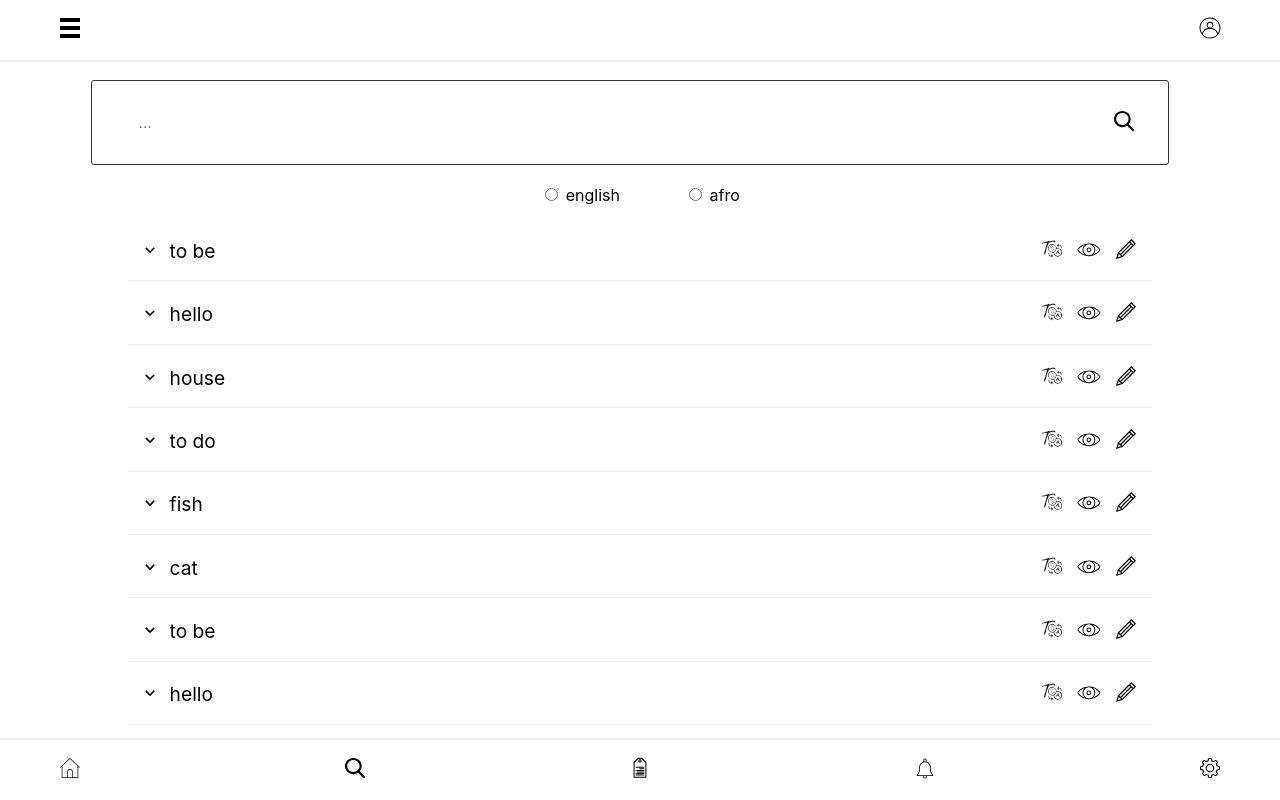
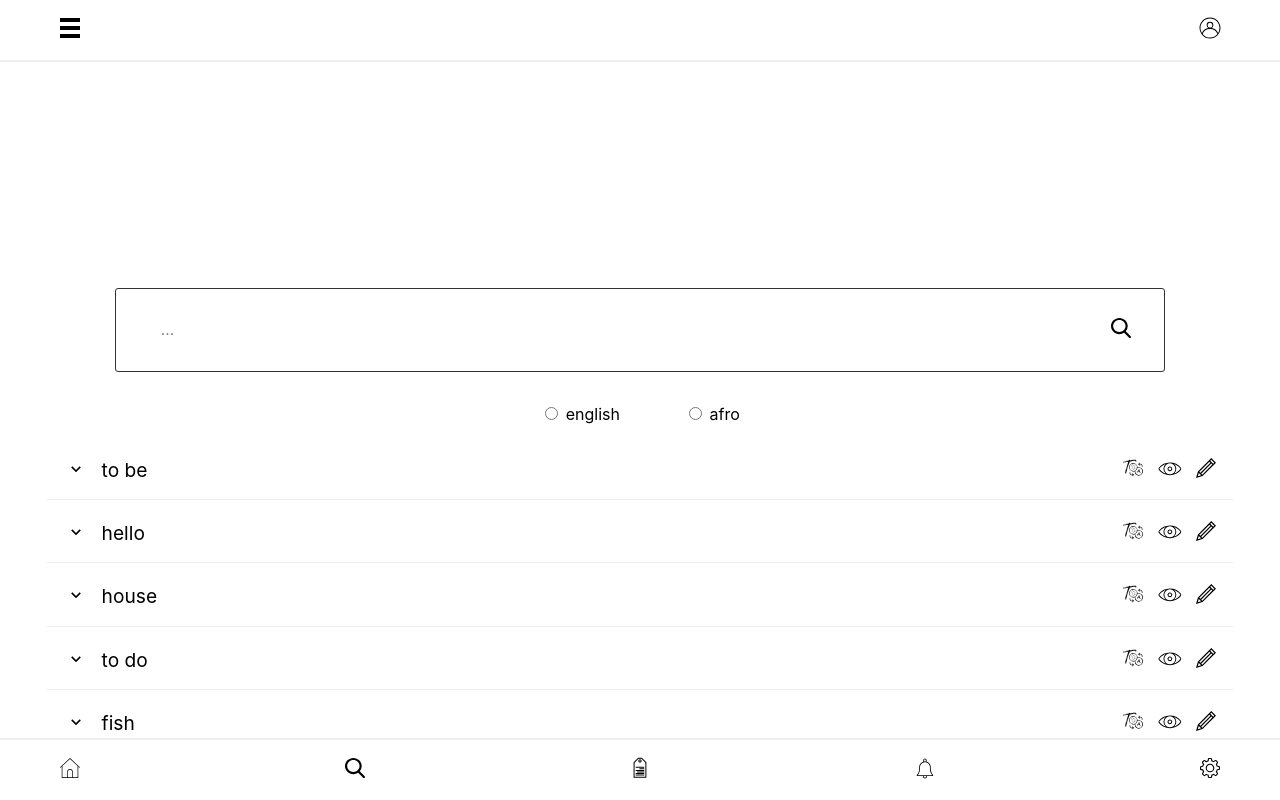
Before and after one commit to Lionprincipe/bilangum, a React (Create React App) app: page / in a window 1280 px wide. Shown: the top 800 px of the page. Built offline with nearby package versions, Linux system fonts and the light colour scheme.

Commit message:
decomposed word with body, header, footer

```diff
--- /dev/null
+++ b/src/components/BtnTray.js
@@ -0,0 +1,28 @@
+import React from 'react'
+import PropTypes from 'prop-types'
+import styled from 'styled-components'
+
+import Icon from './Icon'
+import Button from './Button'
+
+const Wrapper = styled.div`
+  display: flex;
+  align-items: center;
+  justify-content: space-evenly;
+`
+
+const BtnTray = ({ btnList }) => {
+  const elList = btnList.map((el, index) => (
+    <Button key={index}>
+      <Icon type={el.type} rotate={el.rotate} />
+    </Button>
+  ))
+
+  return <Wrapper>{elList}</Wrapper>
+}
+
+BtnTray.propTypes = {
+  btnList: PropTypes.arrayOf(PropTypes.object),
+}
+
+export default BtnTray
--- a/src/components/SearchField.js
+++ b/src/components/SearchField.js
@@ -20,7 +20,7 @@ const Wrapper = styled.div`
   height: 32px;
   border-radius: 3px;
   font-size: 1em;
-  margin: 80px 20px 20px 0;
+  margin: 2em;
   padding: 2%;
   width: 80%;
 `
--- a/src/components/WordCard.js
+++ b/src/components/WordCard.js
@@ -1,54 +1,32 @@
 import React from 'react'
 import PropTypes from 'prop-types'
 import styled from 'styled-components'
-import Icon from './Icon'
-import Button from './Button'
+
+import WordCardHeader from './WordCardHeader'
+import WordCardBody from './WordCardBody'
+import WordCardFooter from './WordCardFooter'
 const Wrapper = styled.li`
+  margin-bottom: 0.2em;
   list-style-type: none;
-  padding: 0.5em;
-  display: flex;
-  align-items: center;
-  justify-content: space-between;
-  border-bottom: 1px solid #eee;
-  margin-bottom: 0.2em;
 `
-const WordTray = styled.div`
-  padding: 0.5em;
-  list-style-type: none;
-  flex-grow: 1;
-  font-size: 1.2em;
-`
-const BtnTray = styled.div`
-  list-style-type: none;
-  display: flex;
-  align-items: center;
-  justify-content: space-evenly;
-`
-const WordCard = ({ word }) => {
+
+const WordCard = ({ word: { word, ...others }, open }) => {
   return (
     <Wrapper>
-      <BtnTray>
-        <Icon type="arrow" rotate="90Deg" />
-      </BtnTray>
-      <WordTray> {word}</WordTray>
-
-      <BtnTray>
-        <Button>
-          <Icon type="translate" />
-        </Button>
-        <Button>
-          <Icon type="eye" />
-        </Button>
-        <Button>
-          <Icon type="pencil" />
-        </Button>
-      </BtnTray>
+      <WordCardHeader title={word} />
+      {open && (
+        <React.Fragment>
+          <WordCardBody />
+          <WordCardFooter />
+        </React.Fragment>
+      )}
     </Wrapper>
   )
 }
 
 WordCard.propTypes = {
-  word: PropTypes.string,
+  word: PropTypes.object,
+  open: PropTypes.bool,
 }
 
 export default WordCard
--- /dev/null
+++ b/src/components/WordCardBody.js
@@ -0,0 +1,16 @@
+import React from 'react'
+import PropTypes from 'prop-types'
+
+const WordCardBody = props => {
+  return (
+    <div>
+      <div>type: verbe</div>
+      <div>type: verbe</div>
+      <div>type: verbe</div>
+    </div>
+  )
+}
+
+WordCardBody.propTypes = {}
+
+export default WordCardBody
--- /dev/null
+++ b/src/components/WordCardFooter.js
@@ -0,0 +1,10 @@
+import React from 'react'
+import PropTypes from 'prop-types'
+
+const WordCardFooter = props => {
+  return <div>facebook createbe by on</div>
+}
+
+WordCardFooter.propTypes = {}
+
+export default WordCardFooter
--- /dev/null
+++ b/src/components/WordCardHeader.js
@@ -0,0 +1,40 @@
+import React from 'react'
+import PropTypes from 'prop-types'
+import styled from 'styled-components'
+import BtnTray from './BtnTray'
+
+const Wrapper = styled.div`
+  padding: 0.5em;
+  display: flex;
+  align-items: center;
+  justify-content: space-between;
+  border-bottom: 1px solid #eee;
+  margin-bottom: 0.2em;
+`
+const WordTray = styled.div`
+  padding: 0.5em;
+  flex-grow: 1;
+  font-size: 1.2em;
+`
+const LeftBtnList = [{ type: 'arrow', rotate: '90Deg' }]
+const rightBtnList = [
+  { type: 'translate' },
+  { type: 'eye' },
+  { type: 'pencil' },
+]
+
+const WordCardHeader = ({ title }) => {
+  return (
+    <Wrapper>
+      <BtnTray btnList={LeftBtnList} />
+      <WordTray> {title}</WordTray>
+      <BtnTray btnList={rightBtnList} />
+    </Wrapper>
+  )
+}
+
+WordCardHeader.propTypes = {
+  title: PropTypes.string,
+}
+
+export default WordCardHeader
--- a/src/components/WordList.js
+++ b/src/components/WordList.js
@@ -4,7 +4,7 @@ import styled from 'styled-components'
 import WordCard from './WordCard'
 const Wrapper = styled.ul`
   padding: 0;
-  width: 80%;
+  width: 95%;
   margin: 1em auto;
 `
 const WordList = ({ wordList }) => {
--- a/src/screens/HomeScreen.js
+++ b/src/screens/HomeScreen.js
@@ -13,23 +13,24 @@ const Main = styled.div`
   flex-direction: column;
   align-items: center;
   justify-content: space-around;
+  margin: 20% 1em 10%;
 `
 
 const HomeScreen = props => {
   const preferedLanguages = { ethnic: 'afro', reference: 'english' }
   const wordList = [
-    'to be',
-    'hello',
-    'house',
-    'to do',
-    'fish',
-    'cat',
-    'to be',
-    'hello',
-    'house',
-    'to do',
-    'fish',
-    'cat',
+    { type: 'noun', language: 'english', word: 'to be' },
+    { type: 'noun', language: 'english', word: 'hello' },
+    { type: 'noun', language: 'english', word: 'house' },
+    { type: 'noun', language: 'english', word: 'to do' },
+    { type: 'noun', language: 'english', word: 'fish' },
+    { type: 'noun', language: 'english', word: 'cat' },
+    { type: 'noun', language: 'english', word: 'to be' },
+    { type: 'noun', language: 'english', word: 'hello' },
+    { type: 'noun', language: 'english', word: 'house' },
+    { type: 'noun', language: 'english', word: 'to do' },
+    { type: 'noun', language: 'english', word: 'fish' },
+    { type: 'noun', language: 'english', word: 'cat' },
   ]
   const name = 'language'
   return (
```
Also changed, not shown: src/stories/storybook.js (+9 -2 lines).
